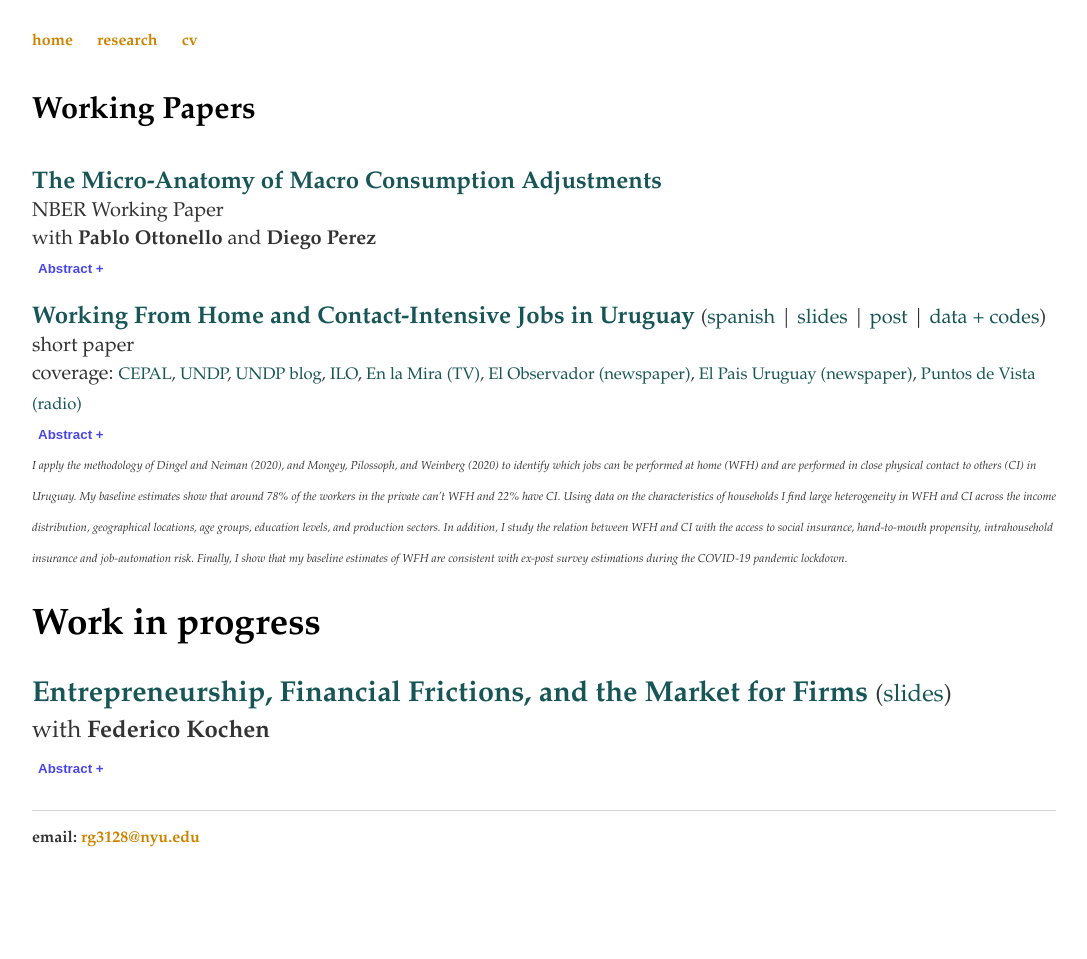
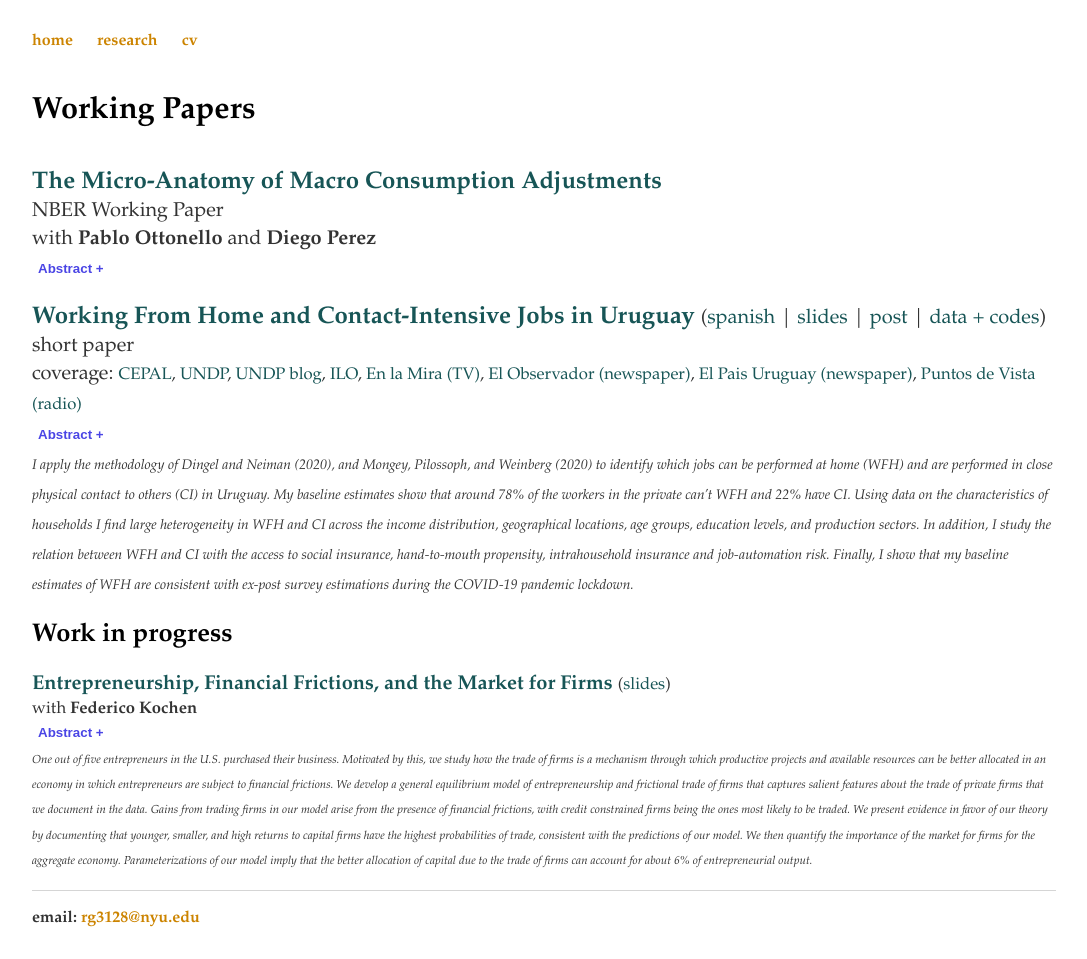
Before and after one commit to rafaguntin/rafaguntin.github.io, a Jekyll site: the page built from research/index.html, in a window 1280 px wide. Shown: the whole page, without its empty margins (96-1183 px from the left). Built offline with Jekyll 4.4.1, drawn with Linux system fonts in a browser that asks for light colours; before the commit the page ends 900 px from its top, so only the background shows below that; some of the changed lines change nothing that is shown.

Commit message:
Update index.html

```diff
--- a/research/index.html
+++ b/research/index.html
@@ -41,7 +41,7 @@
 				<a style="color:#175556" href="https://negocios.elpais.com.uy/noticias/afectan-trabajadores-uruguayos-cuarentena-distanciamiento-fisico.html" target="_blank"> El Pais Uruguay (newspaper)</a>,
 				<a style="color:#175556" href="http://radiouruguay.uy/teletrabajo-3-de-cada-4-tienen-dificultades-segun-estudio/" target="_blank"> Puntos de Vista (radio)</a>
 				 <br><button style ="font-weight: bold; color:#4A45E5 ;background-color: white;border: none;" onclick="myFunction2()" id="myBtn2">Abstract +<small></button>
-					       <span id="dots2"></span><span id="more2" style ="" > <br> <small> <i>
+					       <span id="dots2"></span><span id="more2" style ="" > <br> <i>
 I apply the methodology of Dingel and Neiman (2020), and Mongey, Pilossoph,
 and Weinberg (2020) to identify which jobs can be performed at home (WFH) and
 are performed in close physical contact to others (CI) in Uruguay. My baseline estimates show that around 78% of the workers in the private can’t WFH and 22%
@@ -50,7 +50,7 @@
 education levels, and production sectors. In addition, I study the relation between
 WFH and CI with the access to social insurance, hand-to-mouth propensity, intrahousehold insurance and job-automation risk.
 Finally, I show that my baseline estimates of WFH are consistent with ex-post survey estimations during the COVID-19
-pandemic lockdown. </i> </span> <big><big>
+pandemic lockdown. </i> </span>
 			</p>
 
 			<h3> <big> Work in progress </h3>
@@ -58,8 +58,8 @@
 			       href="/research/Entrepreneurship Financial Frictions and the Market of Firms.pdf"
 			       target="_blank">Entrepreneurship, Financial Frictions, and the Market for Firms</a> <small> (<a style="color:#175556" href="/research/GK - Slides NYU - 09Dec19 - Handout.pdf" target="_blank">slides</a>)
 				<br> with <a style="font-weight: bold; color:#333" href="https://sites.google.com/view/federicokochen/home" target="_blank"> Federico Kochen </a>
-				 <br><button style ="font-weight: bold; color:#4A45E5 ;background-color: white;border: none;" onclick="myFunction()" id="myBtn">Abstract +<small></button>
-					       <span id="dots"></span><span id="more" style ="" > <br> <small> <i>
+				 <br><button style ="font-weight: bold; color:#4A45E5 ;background-color: white;border: none;" onclick="myFunction()" id="myBtn3">Abstract +<small></button>
+					       <span id="dots3"></span><span id="more3" style ="" > <br> <small> <i>
 One out of five entrepreneurs in the U.S. purchased their business. Motivated by this, we
 study how the trade of firms is a mechanism through which productive projects and available
 resources can be better allocated in an economy in which entrepreneurs are subject to
@@ -108,5 +108,22 @@
   }
 }
 </script>
+<script>
+function myFunction3() {
+  var dots = document.getElementById("dots3");
+  var moreText = document.getElementById("more3");
+  var btnText = document.getElementById("myBtn3");
+
+  if (dots.style.display === "none") {
+    dots.style.display = "inline";
+    btnText.innerHTML = "Abstract +";
+    moreText.style.display = "none";
+  } else {
+    dots.style.display = "none";
+    btnText.innerHTML = "Abstract -";
+    moreText.style.display = "inline";
+  }
+}
+</script>
 
 		</div>
```
